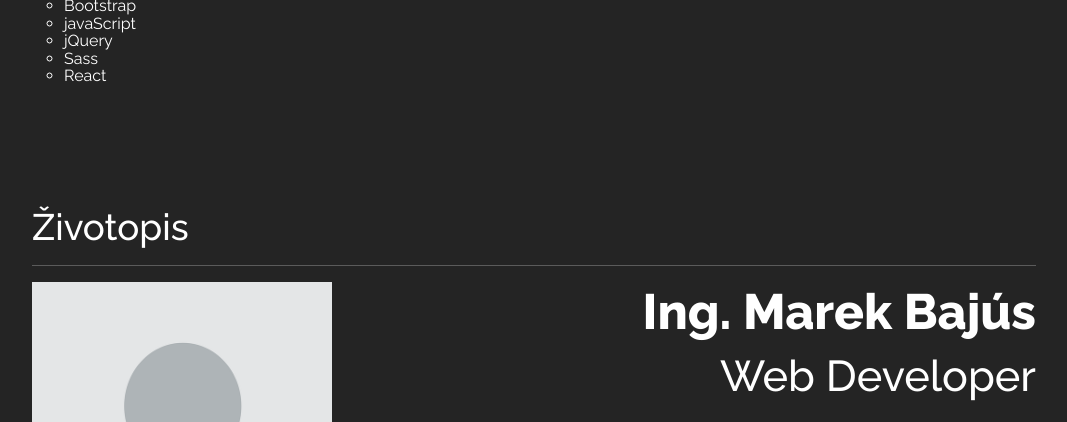
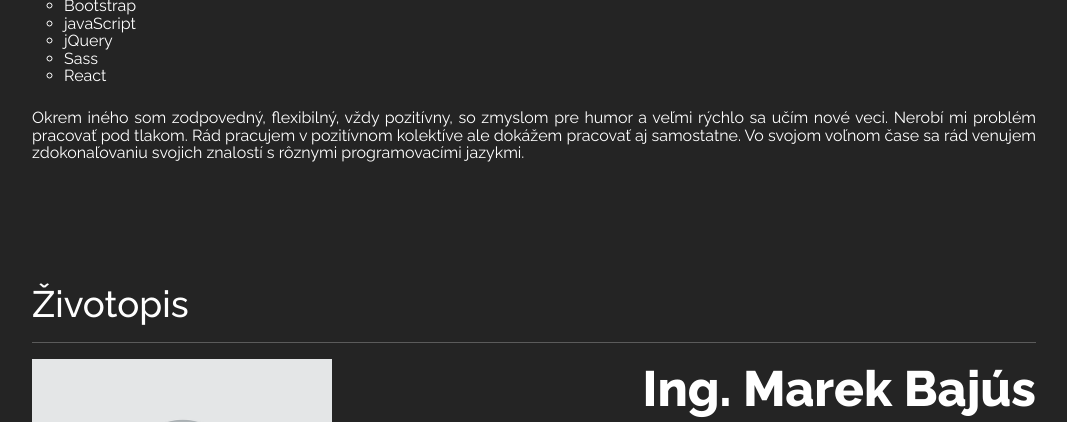
Before and after one commit to marekbajus/portfolio, a plain HTML site: page index.html in a window 1280 px wide. Shown: the part 1272-1694 px from the top of the page, without its empty margins (106-1173 px from the left). Drawn offline with nearby package versions, Linux system fonts and the light colour scheme.

Commit message:
Add files via upload

```diff
--- a/index.html
+++ b/index.html
@@ -98,6 +98,13 @@
                 <li>Sass</li>
                 <li>React</li>
             </ul>
+        </p>
+        <p>
+            Okrem iného som zodpovedný, flexibilný, vždy pozitívny, so zmyslom pre humor a
+            veľmi rýchlo sa učím nové veci. Nerobí mi problém pracovať pod tlakom.
+            Rád pracujem v pozitívnom kolektíve ale dokážem pracovať aj samostatne.
+            Vo svojom voľnom čase sa rád venujem zdokonaľovaniu svojich znalostí s rôznymi
+            programovacími jazykmi.
         </p>
     </div>
 
```
